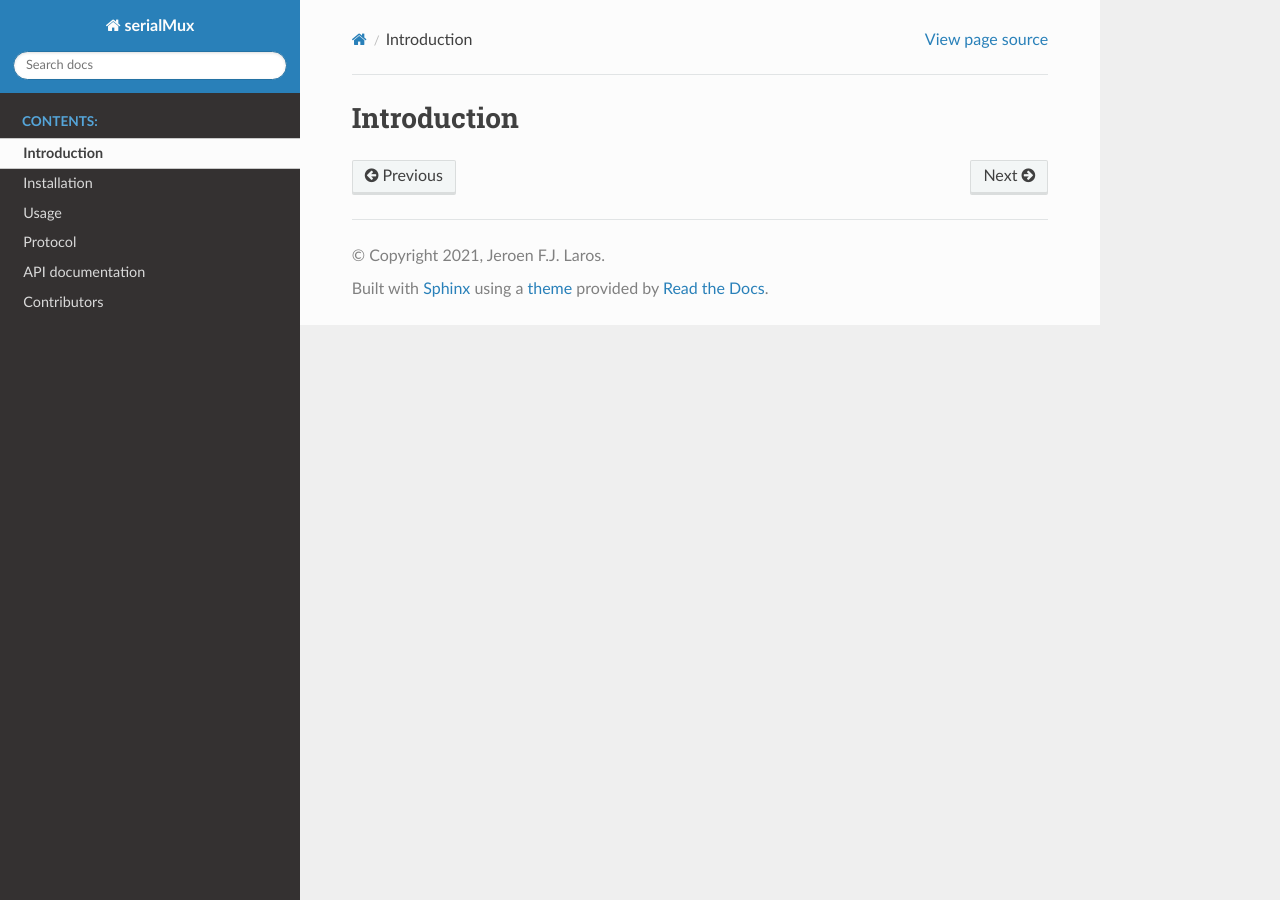
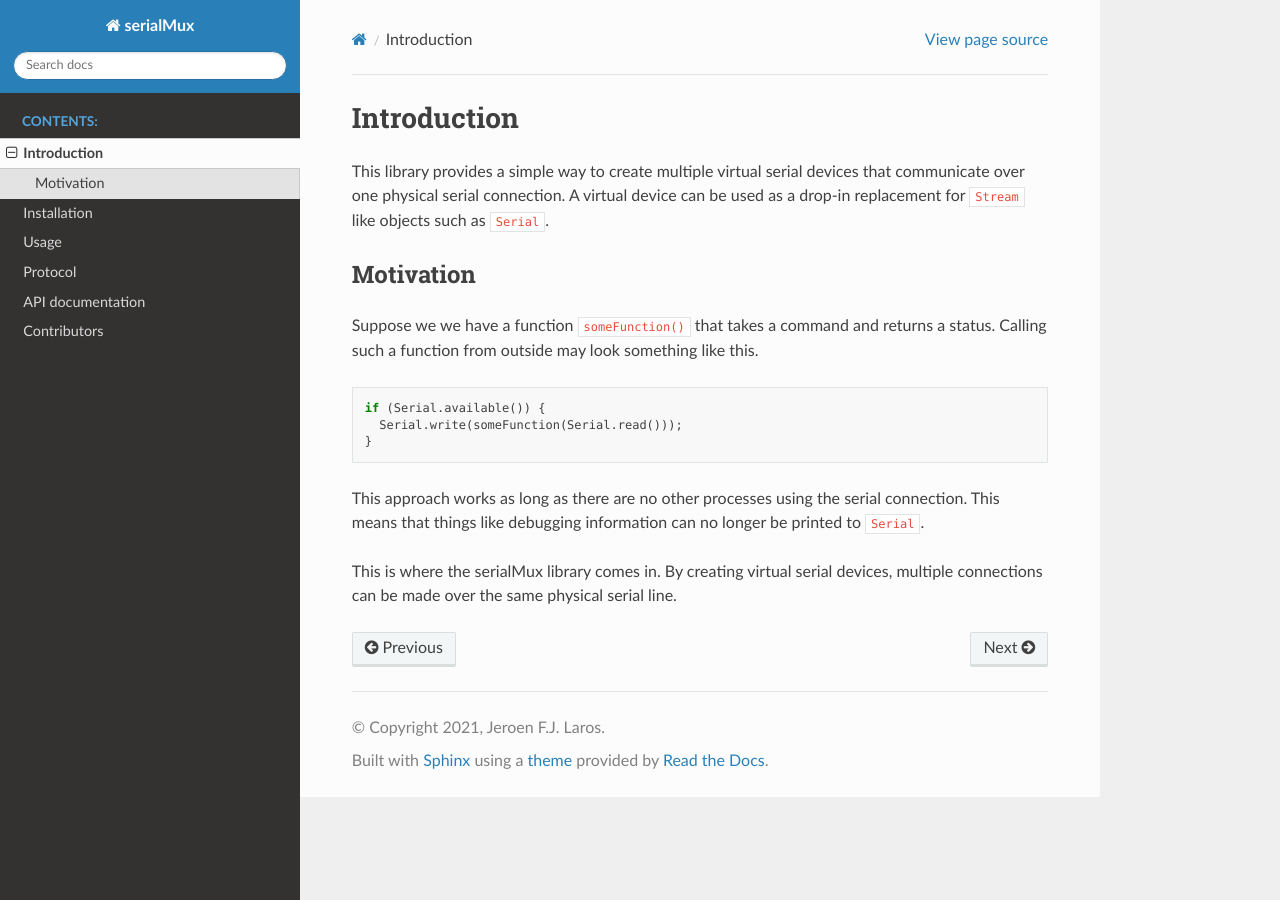
Before and after one commit to jfjlaros/serialMux, a Sphinx documentation site: the page built from docs/introduction.rst, in a window 1280 px wide. Built offline with Sphinx 7.4.7 and the Read the Docs theme 2.0.0, drawn with Linux system fonts in a browser that asks for light colours.

Commit message:
More documentation.

```diff
--- a/README.rst
+++ b/README.rst
@@ -1,4 +1,4 @@
-Serial Multiplexer for Arduino
+Serial multiplexer for Arduino
 ==============================
 
 .. image:: https://img.shields.io/github/last-commit/jfjlaros/serialMux.svg
--- a/docs/api.rst
+++ b/docs/api.rst
@@ -5,6 +5,7 @@ API documentation
 
     #include <serialMux.h>
 
+
 Class definition
 ----------------
 
--- a/docs/introduction.rst
+++ b/docs/introduction.rst
@@ -1,2 +1,27 @@
 Introduction
 ============
+
+This library provides a simple way to create multiple virtual serial devices
+that communicate over one physical serial connection. A virtual device can be
+used as a drop-in replacement for ``Stream`` like objects such as ``Serial``.
+
+
+Motivation
+----------
+
+Suppose we we have a function ``someFunction()`` that takes a command and
+returns a status. Calling such a function from outside may look something
+like this.
+
+.. code-block:: cpp
+
+    if (Serial.available()) {
+      Serial.write(someFunction(Serial.read()));
+    }
+
+This approach works as long as there are no other processes using the serial
+connection. This means that things like debugging information can no longer
+be printed to ``Serial``.
+
+This is where the serialMux library comes in. By creating virtual serial
+devices, multiple connections can be made over the same physical serial line.
--- a/docs/protocol.rst
+++ b/docs/protocol.rst
@@ -2,6 +2,7 @@ Protocol
 ========
 
 In this section we describe the serialMux protocol.
+
 
 Packets
 -------
@@ -30,6 +31,7 @@ The first virtual device has port number ``1``, the second ``2``, etc.
 Virtual port number ``0`` is reserved for control messages. The maximum
 number of virtual devices is 254 and the length of the message is limited to
 255 bytes.
+
 
 Control messages
 ----------------
--- a/docs/usage.rst
+++ b/docs/usage.rst
@@ -34,6 +34,7 @@ device.
       delay(1000);
     }
 
+
 Hard coded ``Serial`` workaround
 --------------------------------
 
```
